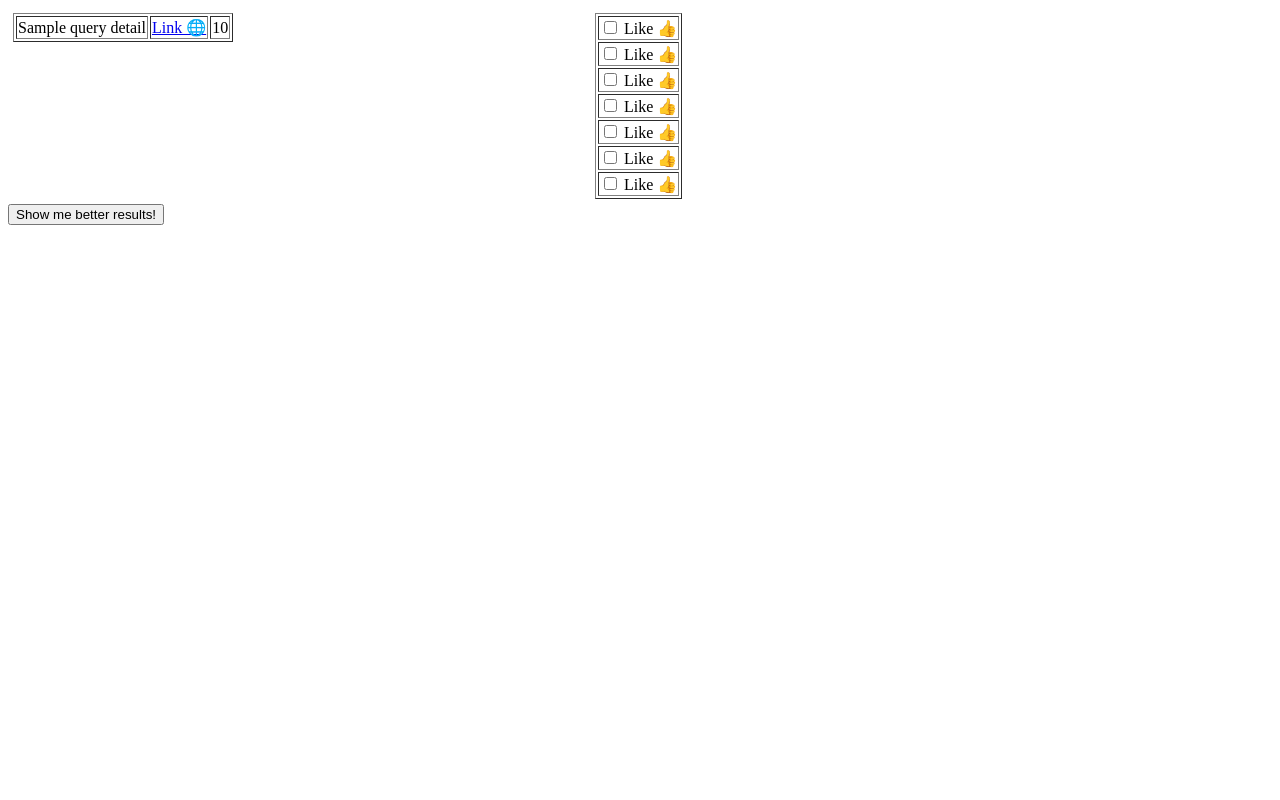
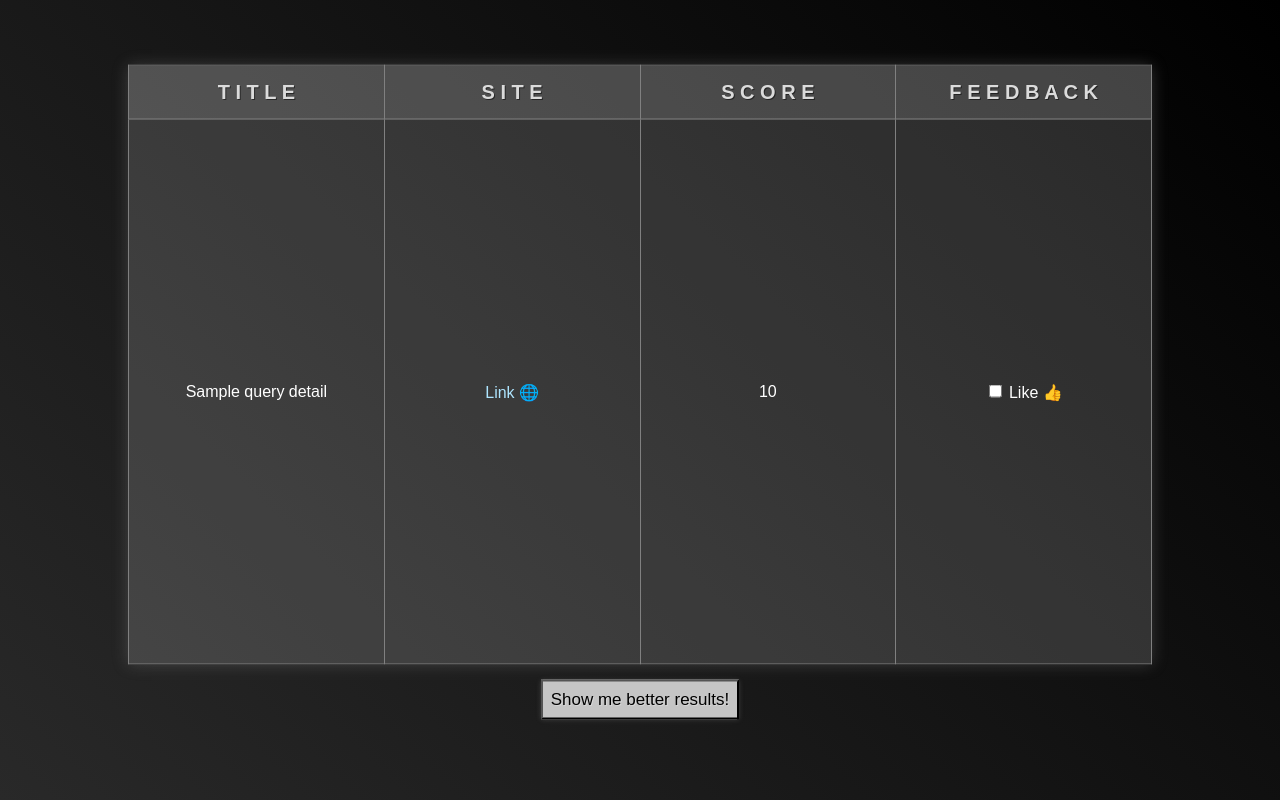
Before and after one commit to SotirisFtiakas/Search-Engine-Creation, a Flask app: template templates/queries.html in a window 1280 px wide. Run offline with Flask 2, Linux system fonts and the light colour scheme; the template is opened without the code that fills it: most values are stand-ins (such as "Sample title", 1, 10 or a date in 2020).

Commit message:
Added html and css for better UI

```diff
--- a/app.py
+++ b/app.py
@@ -31,6 +31,7 @@ def queries():
     qDetailsUrl = queries_df["Url"].tolist()
     qDetailsScore = queries_df["Score"].tolist()
     #print(queries_df)
+    rankings=["0","1","2","3","4","5","6"]
     if request.method == 'POST':
         better = request.form.getlist('better')
         newResults, full_query_vector = qp.optimized_query(better, queries_df.reset_index(drop=True), full_query_vector, results)
@@ -40,7 +41,7 @@ def queries():
         qDetailsScore = queries_df["Score"].tolist()
         #for i in better:
         #    print(qDetailsTitle[int(i)])
-    return render_template('queries.html', queryDetails=zip(qDetailsTitle,qDetailsUrl,qDetailsScore))
+    return render_template('queries.html', queryDetails=zip(qDetailsTitle,qDetailsUrl,qDetailsScore,rankings))
 
 
 @app.errorhandler(404)
--- a/query_processor.py
+++ b/query_processor.py
@@ -100,7 +100,6 @@ def create_optimized_query(better, queries_df, full_query_vector):
     b = 0.5     # + 0.5 of good pages TFIDFs
     c = 0.25    # - 0.25 of bad pages TFIDFs
 
-    print("------------------------------------------------------------")
     #print(list(queries_df['TFIDF'][0].values()))
     good = []
     for i in better:
@@ -141,7 +140,6 @@ def optimized_query(better, queries_df, full_query_vector, results):
     for i in full_query_vector.keys():
         full_query_vector[i] = best_query[counter]
         counter = counter + 1
-    print(full_query_vector)
     return results, full_query_vector ##
 
     #return res2
--- a/templates/queries.html
+++ b/templates/queries.html
@@ -1,63 +1,96 @@
+<div class="container">
 <form method="POST", action="{{ url_for('queries') }}">
-    <div class="row">
-        <div class="column">
-            <table border = 1>
-                {% for title, url, score in queryDetails %}
+
+            <table border=1>
+                <tr>
+                    <th> T I T L E </th>
+                    <th> S I T E </th>
+                    <th> S C O R E </th>
+                    <th>F E E D B A C K</th>
+                </tr>
+                {% for title, url, score, i in queryDetails %}
                 <tr>
                     <td> {{title}} </td>
                     <td> <a href={{url}}>Link 🌐</a> </td>
                     <td> {{score}} </td>
+                    <td> <input type="checkbox" id="like" name="better" value={{i}}>
+                        <label for="like"> Like 👍</label><br> </td>
                 </tr>
                 {% endfor %}
             </table>
-        </div>
-        <div class="column">
-            <table border = 1>
-                <tr>
-                    <td> <input type="checkbox" id="like1" name="better" value="0">
-                        <label for="like1"> Like 👍</label><br> </td>
-                </tr>
-                <tr>
-                    <td> <input type="checkbox" id="like2" name="better" value="1">
-                        <label for="like2"> Like 👍</label><br> </td>
-                </tr>
-                <tr>
-                    <td> <input type="checkbox" id="like3" name="better" value="2">
-                        <label for="like3"> Like 👍</label><br> </td>
-                </tr>
-                <tr>
-                    <td> <input type="checkbox" id="like4" name="better" value="3">
-                        <label for="like4"> Like 👍</label><br> </td>
-                </tr>
-                <tr>
-                    <td> <input type="checkbox" id="like5" name="better" value="4">
-                        <label for="like5"> Like 👍</label><br> </td>
-                </tr>
-                <tr>
-                    <td> <input type="checkbox" id="like5" name="better" value="5">
-                        <label for="like5"> Like 👍</label><br> </td>
-                </tr>
-                <tr>
-                    <td> <input type="checkbox" id="like5" name="better" value="6">
-                        <label for="like5"> Like 👍</label><br> </td>
-                </tr>
-            </table>
-        </div>
-    </div>
-
+    <div class=centered>
     <button class="acceptbutton" type="submit"> <span>Show me better results!</span> </button>
-
+</div>
 </form>
+</div>
 
 <style>
+body {
+	height: 100%;
+}
 
-    .row {
-      display: flex;
-      margin-left:0 px;
-      margin-right:100px;
-    }
-    .column {
-      flex: 50%;
-      padding: 5px;
-    }
+body {
+	margin: 0;
+	background: linear-gradient(45deg, #292929,#000000 );
+	font-family: sans-serif;
+	font-weight: 100;
+}
+
+.container {
+	position: absolute;
+	top: 50%;
+	left: 50%;
+	transform: translate(-50%, -50%);
+}
+
+table {
+	width: 80vw;
+    height: 75vh;
+	border-collapse: collapse;
+	overflow: hidden;
+	box-shadow: 0 0 15px rgba(150, 150, 150, 0.3);
+}
+
+th {
+    font-size: 20;
+    text-shadow: 1px 1px #0000007e;
+    vertical-align: middle;
+    text-align: center;
+	padding: 15px;
+	background-color: rgba(255, 255, 255, 0.25);
+	color: rgb(219, 219, 219);
+    min-width: 150px;
+    height: 50px;
+}
+
+td {
+    vertical-align: middle;
+    text-align: center;
+	padding: 15px;
+	background-color: rgba(255,255,255,0.15);
+	color: white;
+    min-width: 150px;
+}
+
+.centered {
+    text-align: center;
+
+}
+
+a { color: rgb(174, 229, 255);
+    text-decoration: none;}
+
+button {
+    margin-top: 15px;
+    padding: 8px;
+    color: #000000;
+    font-size: 17;
+    text-shadow: 1px 1px rgba(255, 255, 255, .3);
+    background: #c5c5c5;
+    box-shadow: 0 0 5px rgba(150, 150, 150, 0.3);
+}
+
+button:hover{
+opacity:.8;
+}
 </style>
```
